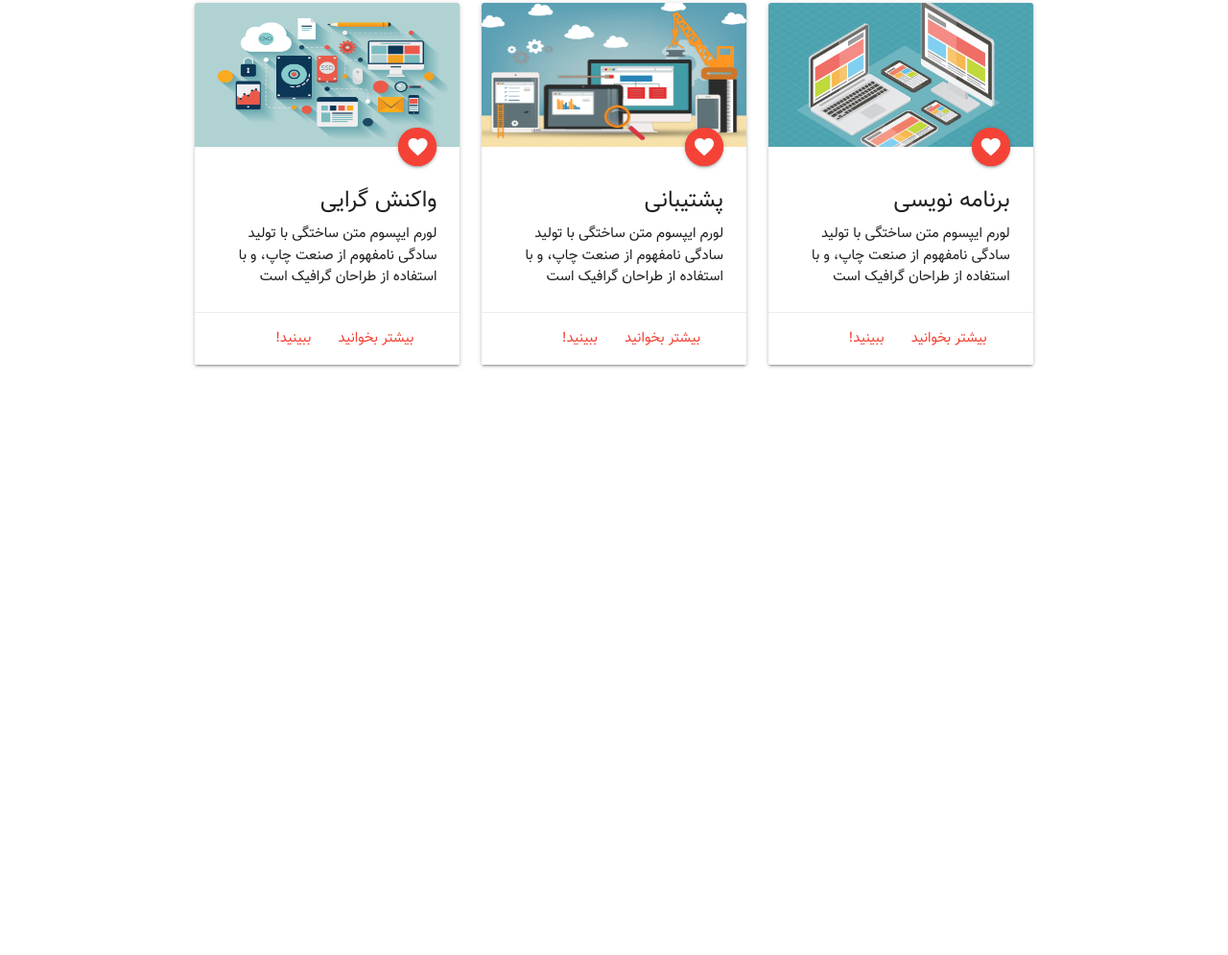
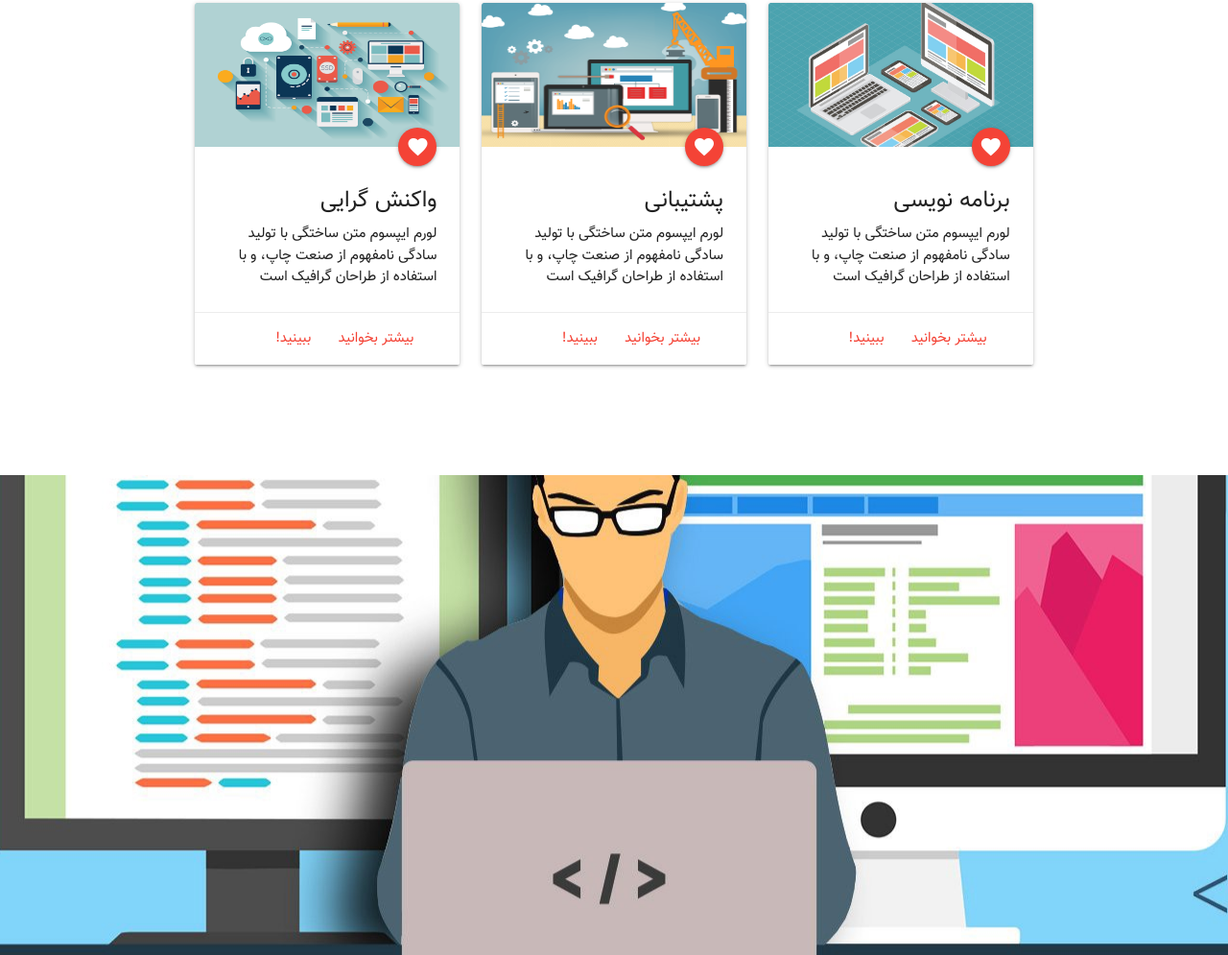
Before and after one commit to AbbasShahnazari/MaterializeCSS, a plain HTML site: page index.html in a window 1280 px wide. Shown: the part 1433-2428 px from the top of the page at 96% size. Before the commit the page ends 1928 px from the top, so only its background shows below. Drawn offline with Linux system fonts and the light colour scheme.

Commit message:
create parallax

```diff
--- a/index.html
+++ b/index.html
@@ -151,8 +151,18 @@
       </div>
     </section>
 
+    <!-- parallax -->
+    <section class="parallax-container">
+      <div class="parallax">
+        <img src="images/parallax.jpg" alt="">
+      </div>
+    </section>
+
+
     <!-- Scripts -->
     <script src="js/jquery-3.5.1.js"></script>
     <script src="js/materialize.min.js"></script>
+    <script src="js/app.js"></script>
+
   </body>
 </html>
--- /dev/null
+++ b/js/app.js
@@ -0,0 +1,3 @@
+$(document).ready(function(){
+    $('.parallax').parallax();
+});
```
